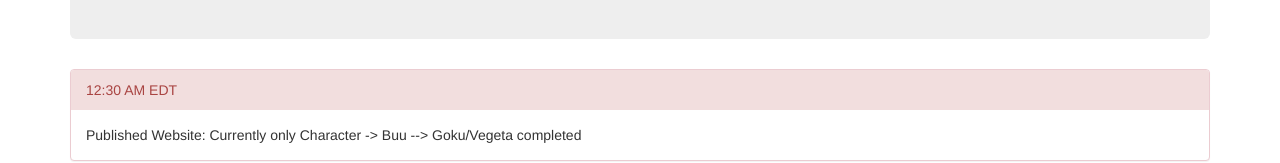
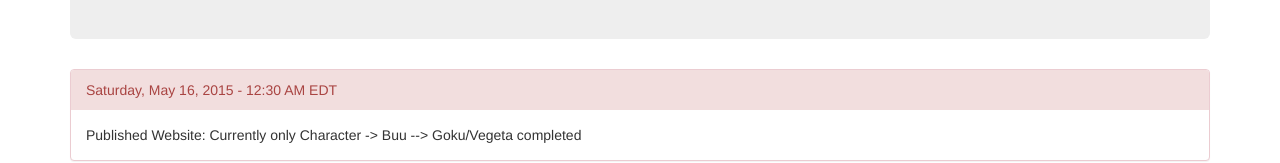
Before and after one commit to bashirdk/dbzlf2, a plain HTML site: page index.html in a window 1280 px wide. Shown: the part 326-489 px from the top of the page. Drawn offline with nearby package versions, Linux system fonts and the light colour scheme.

Commit message:
timestamp

```diff
--- a/index.html
+++ b/index.html
@@ -78,7 +78,7 @@
 <div class="container">
   <div class="panel-group">
     <div class="panel panel-danger">
-      <div class="panel-heading">12:30 AM EDT</div>
+      <div class="panel-heading"> Saturday, May 16, 2015 - 12:30 AM EDT</div>
       <div class="panel-body">Published Website: Currently only Character -> Buu --> Goku/Vegeta completed </div>
     </div>
   </div>
```
